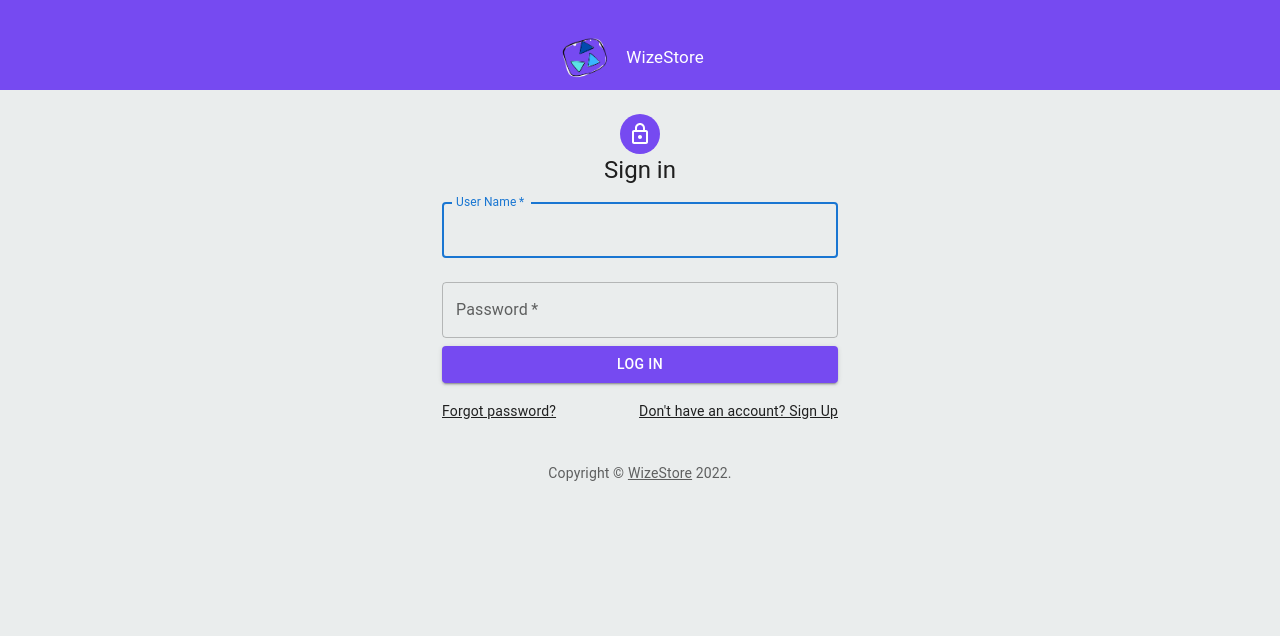
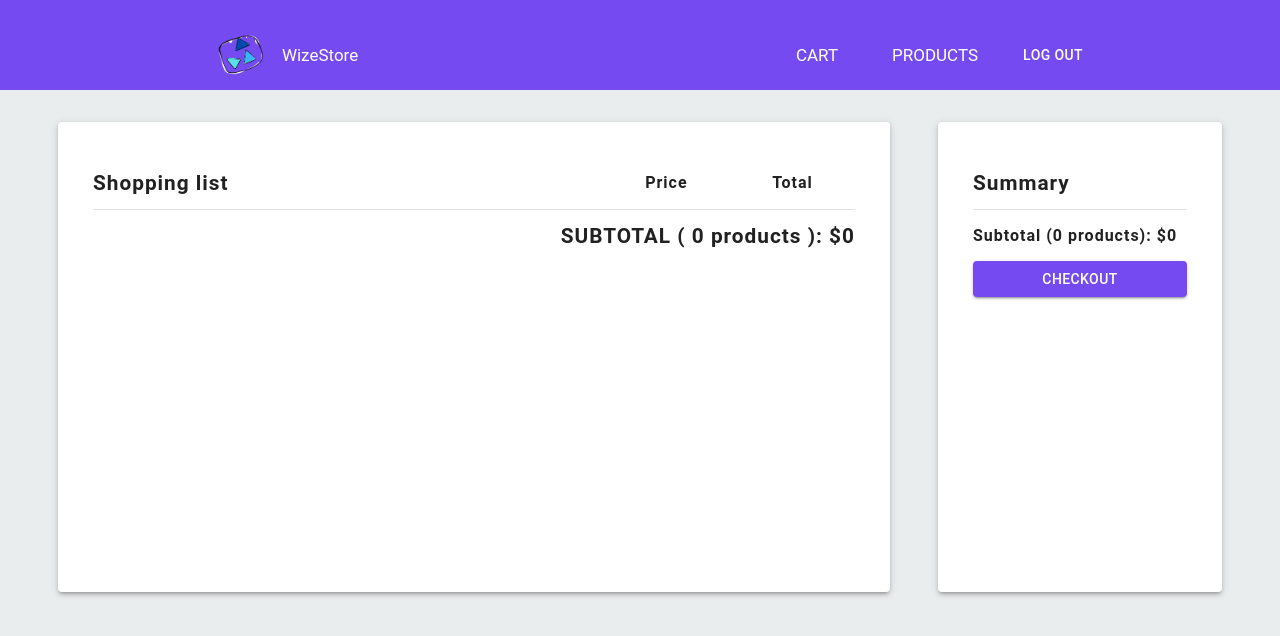
Before and after one commit to wizelineacademy/react-redux-bootcamp-q2, a React (Create React App) app: page /cart in a window 1280 px wide. Before the commit this address led to /login. Shown: the top 636 px of the page. Built offline with nearby package versions, Linux system fonts and the light colour scheme.

Commit message:
adding some changes regarding styles anda auth

```diff
--- a/package.json
+++ b/package.json
@@ -20,8 +20,7 @@
     "web-vitals": "^2.1.4"
   },
   "scripts": {
-    "start": "react-scripts start",
-    "start:local": "env-cmd LOCAL react-scripts start",
+    "start": "eval $(cat .env.local) react-scripts start",
     "build": "react-scripts build",
     "test": "react-scripts test",
     "eject": "react-scripts eject"
--- /dev/null
+++ b/src/Redux/slices/usersLogin.js
@@ -0,0 +1,23 @@
+import { createSlice } from "@reduxjs/toolkit";
+
+
+export const usersLogin = createSlice({
+  name: "auth",
+  initialState: {
+    user:[]
+  },
+  reducers:{
+    signIn:(state, action) => {
+      console.log(action.payload)
+      state.user =action.payload.userName;
+    },
+    logOut: (state, action) => {
+        state.user="";
+    },
+  }
+});
+
+export const { signIn, logOut } = usersLogin.actions;
+export const selectMyCurrentUser = (state) => state.auth.user;
+
+export default usersLogin.reducer;
--- a/src/Redux/store.js
+++ b/src/Redux/store.js
@@ -1,11 +1,13 @@
 import { configureStore } from "@reduxjs/toolkit";
 import myCartReducer from "./slices/myCartSlice";
 import productsReducer from "./slices/getProductsSlice";
+import loginReducer from "./slices/usersLogin";
 
 
 export const store = configureStore({
   reducer:{
     myCart: myCartReducer,
     products: productsReducer,
+    auth: loginReducer,
   }
 });
--- a/src/components/Auth/PrivateRute.js
+++ b/src/components/Auth/PrivateRute.js
@@ -1,9 +1,11 @@
 import React from "react";
 import { Redirect } from "react-router-dom";
+import { selectMyCurrentUser } from '../../Redux/slices/usersLogin';
+import { useSelector } from 'react-redux';
 
 
 export const PrivateRoute = ({ children}) => {
-  const isAuthenticated = localStorage.getItem('username');
+  const isAuthenticated = useSelector(selectMyCurrentUser);
 
   if (isAuthenticated ) {
     return children
--- a/src/components/Header/Header.js
+++ b/src/components/Header/Header.js
@@ -12,10 +12,16 @@ import DialogContent from '@mui/material/DialogContent';
 import DialogContentText from '@mui/material/DialogContentText';
 import DialogTitle from '@mui/material/DialogTitle';
 import Logo from '../../Images/wizeStoreLogo.png'
+import { useDispatch, useSelector } from 'react-redux';
+import { logOut, selectMyCurrentUser } from '../../Redux/slices/usersLogin';
+import { useHistory } from "react-router-dom";
 
 export const Header = () => {
-const [isAuthenticated, setIsAutenticated] = useState(false);
-const [open, setOpen] = useState(false);
+  const dispatch = useDispatch();
+  const isAuthenticated = !!useSelector(selectMyCurrentUser);
+  const history = useHistory();
+  const [open, setOpen] = useState(false);
+
 
 const handleClickOpen = () => {
   setOpen(true);
@@ -25,9 +31,11 @@ const handleClose = () => {
   setOpen(false);
 };
 
-useEffect( () => {
-  setIsAutenticated (localStorage.getItem('username'));
-}, [isAuthenticated]);
+const handleOnLogOut = () => {
+  dispatch(logOut());
+  history.push("/");
+  setOpen(false);
+};
 
   return (
     <Wrapper className="topnav" id="myTopnav">
@@ -39,21 +47,18 @@ useEffect( () => {
               <Text> WizeStore</Text>
               </div>
           </Links>
-
-
-
         {isAuthenticated && (
           <div className='links'>
             <Links to="/cart">CART</Links>
             <Links to="/products">PRODUCTS</Links>
-            {!isAuthenticated && (
-              <Links to="/login">Login</Links>
-            )}
             <Button className='button-logout' onClick={handleClickOpen}>
               Log out
             </Button>
           </div>
         )}
+          {!isAuthenticated && (
+            <Links to="/login">Login</Links>
+          )}
       </FlexContainer>
       <div>
       <Dialog
@@ -73,7 +78,7 @@ useEffect( () => {
         </DialogContent>
         <DialogActions>
           <Button onClick={handleClose}>Cancel</Button>
-          <Button onClick={handleClose} autoFocus>
+          <Button onClick={handleOnLogOut} autoFocus>
             Yes, Logout
           </Button>
         </DialogActions>
--- a/src/pages/Login/Login.js
+++ b/src/pages/Login/Login.js
@@ -14,6 +14,9 @@ import loginApi from "../../utils/loginApi";
 import Container from '@mui/material/Container';
 import {Wrapper} from './Login.styles'
 import { useHistory } from "react-router-dom";
+import { useDispatch } from 'react-redux';
+import { signIn } from '../../Redux/slices/usersLogin';
+
 
 function Copyright() {
   return (
@@ -40,7 +43,7 @@ const ColorButton = styled(Button)(({ theme }) => ({
 
 
 export const Login = () => {
-
+  const dispatch = useDispatch();
   const [userName, setUserName] = useState('');
   const [password, setPassword] = useState('');
   const [error, setError] = useState(null);
@@ -48,10 +51,12 @@ export const Login = () => {
 
   async function handleSubmit (){
     try {
-      await loginApi(userName, password);
-      localStorage.setItem("username", userName);
-      history.push("/products");
-      setError(null);
+      const result = await loginApi(userName, password);
+
+      if(result){
+        dispatch(signIn({"userName": userName , "password": password}))
+        history.push("/products");
+      }
 
     } catch (error) {
       return setError(error);
--- a/src/pages/Products/Products.js
+++ b/src/pages/Products/Products.js
@@ -2,6 +2,7 @@ import React, { useEffect } from 'react'
 import { useDispatch } from "react-redux";
 import { CardProduct } from '../../components/CardProduct/CardProduct'
 import { Wrapper} from './Products.styles'
+import Skeleton from '@mui/material/Skeleton';
 import { useSelector } from 'react-redux';
 import { getProducts, selectAllProducts, selectProductsLoading } from '../../Redux/slices/getProductsSlice';
 
@@ -17,7 +18,13 @@ export const Products = () => {
 
 
   if( loading ){
-    return <>Loading....</>
+    return (
+      <div className='skeleton'>
+      <Skeleton variant="rectangular" width={"80%"} height={118} />
+      <Skeleton width={"80%"} />
+      <Skeleton width={"80%"} />
+      </div>
+    )
   }
   return (
     <Wrapper>
--- a/src/pages/Products/Products.styles.js
+++ b/src/pages/Products/Products.styles.js
@@ -2,4 +2,10 @@ import styled from 'styled-components';
 
 export const Wrapper = styled.div`
   font-family: "Roboto","Helvetica","Arial",sans-serif;
+
+  .skeleton{
+    justify-content:center;
+    align-items:center;
+    text-align:center;
+  }
 `;
```
Also changed, not shown: 1 other file (tests, documents, lock files or other folders).
